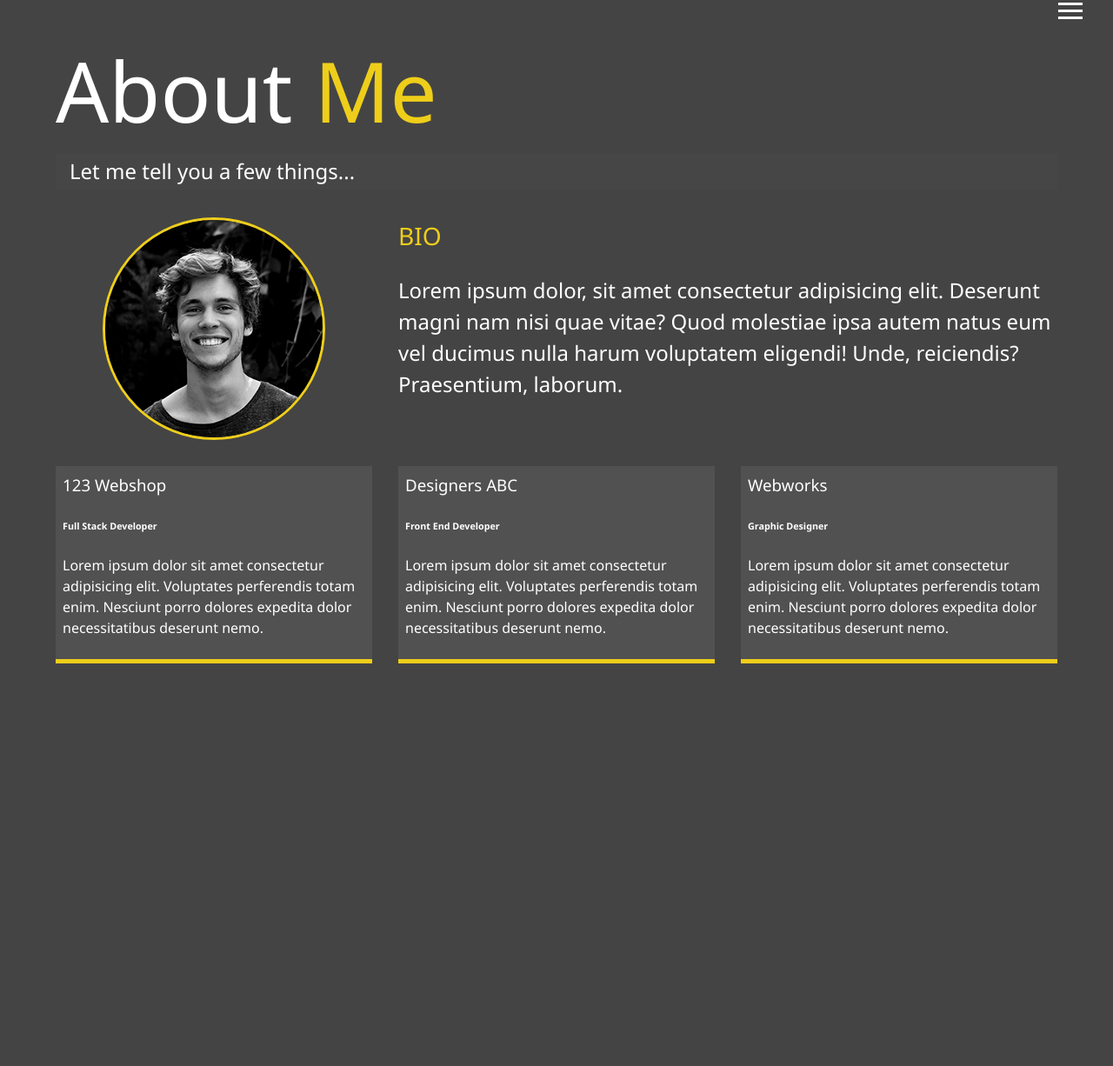
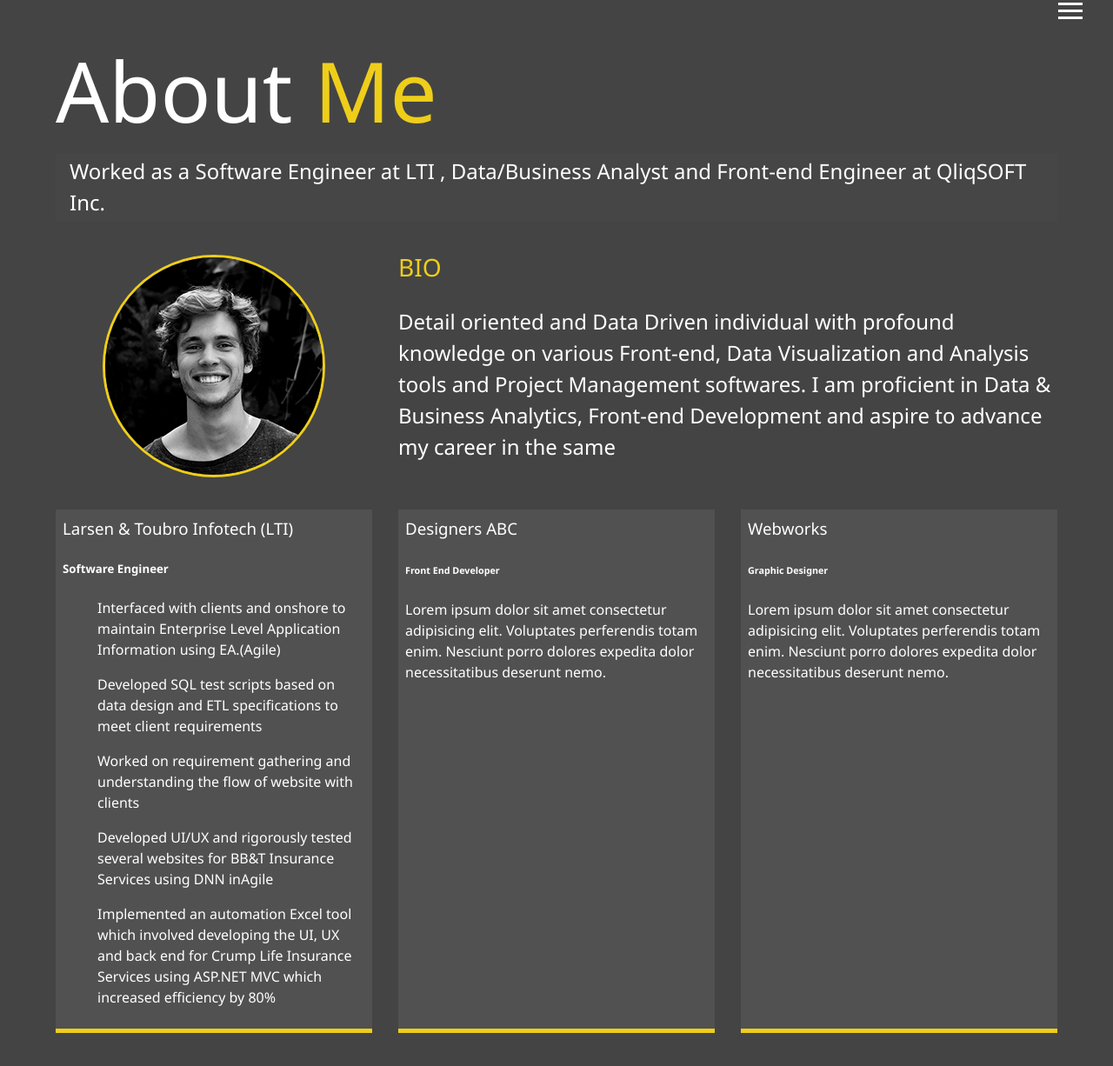
Before and after one commit to CPadhy27/my_portfolio, a website: page dist/about.html in a window 1280 px wide. Shown: the part 32-1258 px from the top of the page at 87% size. Before the commit the page ends 859 px from the top, so only its background shows below. Drawn offline with Linux system fonts and the light colour scheme.

Commit message:
contact_me

```diff
--- a/dist/about.html
+++ b/dist/about.html
@@ -55,22 +55,26 @@
       <span class="text-secondary">Me</span>
     </h1>
     <h2 class="sm-heading">
-      Let me tell you a few things...
+      Worked as a Software Engineer at LTI , Data/Business Analyst and Front-end Engineer at QliqSOFT Inc.
     </h2>
     <div class="about-info">
       <img src="img/portrait.jpg" alt="John Doe" class="bio-image">
 
       <div class="bio">
         <h3 class="text-secondary">BIO</h3>
-        <p>Lorem ipsum dolor, sit amet consectetur adipisicing elit. Deserunt magni nam nisi quae vitae? Quod molestiae ipsa
-          autem natus eum vel ducimus nulla harum voluptatem eligendi! Unde, reiciendis? Praesentium, laborum.</p>
+        <p>Detail oriented and Data Driven individual with profound knowledge on various Front-end, Data Visualization and Analysis tools and Project Management softwares. I am
+          proficient in Data & Business Analytics, Front-end Development and aspire to advance my career in the same</p>
       </div>
 
       <div class="job job-1">
-        <h3>123 Webshop</h3>
-        <h6>Full Stack Developer</h6>
-        <p>Lorem ipsum dolor sit amet consectetur adipisicing elit. Voluptates perferendis totam enim. Nesciunt porro dolores
-          expedita dolor necessitatibus deserunt nemo.</p>
+        <h3>Larsen & Toubro Infotech (LTI)</h3>
+        <h5>Software Engineer</h5>
+        <p><ul>Interfaced with clients and onshore to maintain Enterprise Level Application Information using EA.(Agile)</ul>
+          <ul>Developed SQL test scripts based on data design and ETL specifications to meet client requirements</ul>
+          <ul>Worked on requirement gathering and understanding the flow of website with clients</ul>
+          <ul>Developed UI/UX and rigorously tested several websites for BB&T Insurance Services using DNN inAgile</ul>
+          <ul>Implemented an automation Excel tool which involved developing the UI, UX and back end for Crump Life
+            Insurance Services using ASP.NET MVC which increased efficiency by 80%</ul></p>
       </div>
 
       <div class="job job-2">
```
Also changed, not shown: dist/contact.html (+3 -3 lines).
